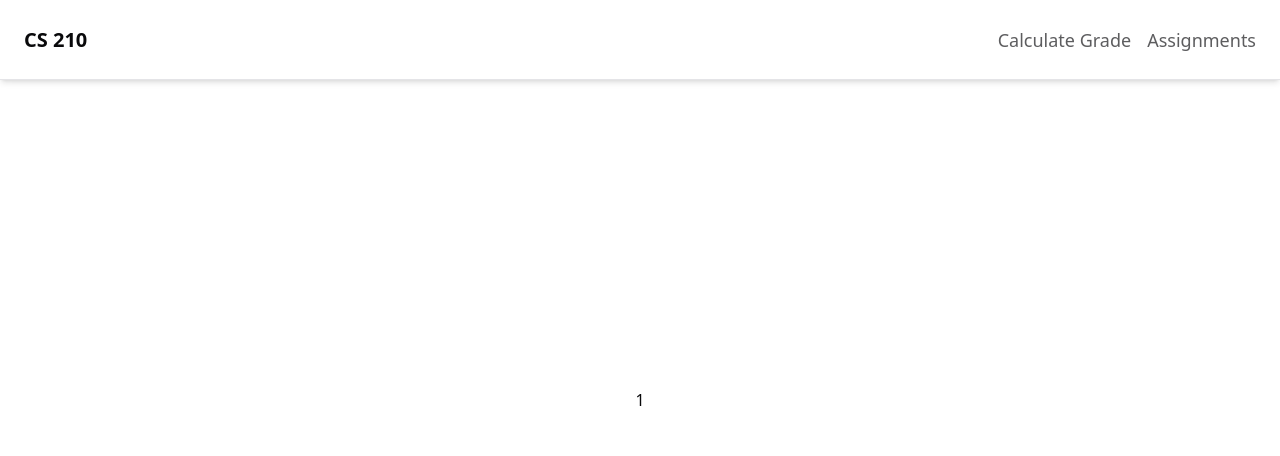
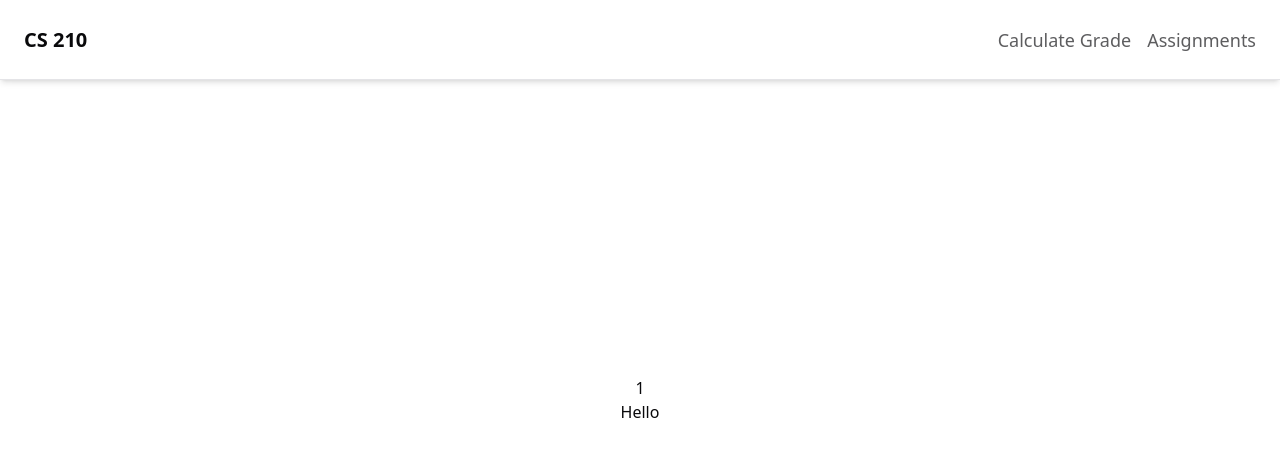
Before and after one commit to AjStraight619/CS210Website, a Next.js app: page /assignments/assignment/1 in a window 1280 px wide. Shown: the top 456 px of the page. Built offline with nearby package versions, Linux system fonts and the light colour scheme.

Commit message:
testin suspense

```diff
--- a/app/assignments/assignment/[slug]/page.tsx
+++ b/app/assignments/assignment/[slug]/page.tsx
@@ -1,3 +1,5 @@
+import TestServer from "@/components/testserver";
+
 type AssignmentPageProps = {
   params: {
     slug: string;
@@ -8,6 +10,7 @@ export default async function AssignmentPage({ params }: AssignmentPageProps) {
   return (
     <main className="h-screen flex flex-col items-center justify-center p-4">
       {params.slug}
+      <TestServer />
     </main>
   );
 }
--- /dev/null
+++ b/components/testserver.tsx
@@ -0,0 +1,11 @@
+import { Suspense } from "react";
+
+const TestServer = () => {
+  return (
+    <Suspense>
+      <div>Hello</div>
+    </Suspense>
+  );
+};
+
+export default TestServer;
```
